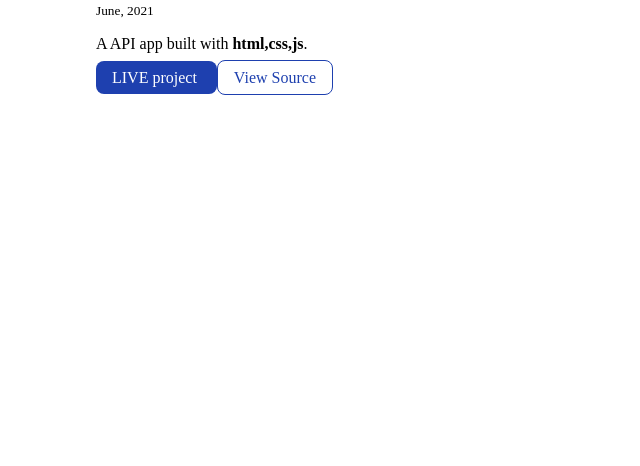
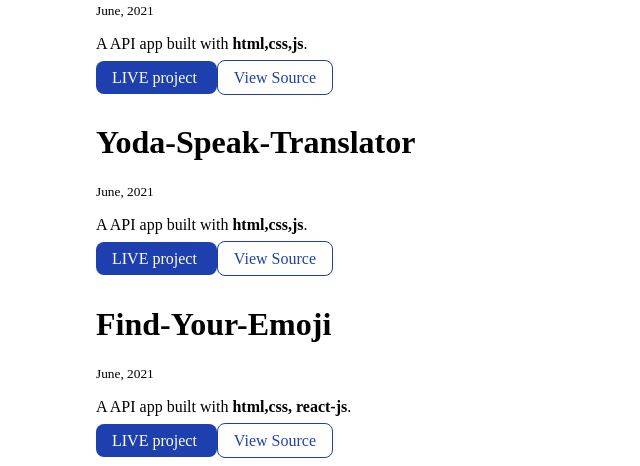
Before and after one commit to Nupur-Khatri/portfolio, a plain HTML site: page projects.html in a window 1280 px wide. Shown: the part 751-1217 px from the top of the page, without its empty margins (264-904 px from the left). Before the commit the page ends 854 px from the top, so only its background shows below. Drawn offline with Linux system fonts and the light colour scheme; a web font is replaced by a local one.

Commit message:
Update projects.html

```diff
--- a/projects.html
+++ b/projects.html
@@ -63,6 +63,28 @@
                 </a>
             </div>
         </li>
+        <li>
+            <div class="container container-center ">
+                <h1 style="padding-top: 1rem;">Yoda-Speak-Translator</h1>
+                <small>June, 2021</small>
+                <p>A API app built with <strong>html,css,js</strong>.</p>
+                <a class="link link-primary" href="https://yodatranslator1.netlify.app/">LIVE project
+                </a>
+                <a class="link link-secondary" href="https://github.com/Nupur-Khatri/Yoda-Speak-Translator">View Source
+                </a>
+            </div>
+        </li>
+        <li>
+            <div class="container container-center ">
+                <h1 style="padding-top: 1rem;">Find-Your-Emoji</h1>
+                <small>June, 2021</small>
+                <p>A API app built with <strong>html,css, react-js</strong>.</p>
+                <a class="link link-primary" href="https://find-your-emoji-by-nupurkhatri.netlify.app/">LIVE project
+                </a>
+                <a class="link link-secondary" href="https://github.com/Nupur-Khatri/Find-Your-Emoji">View Source
+                </a>
+            </div>
+        </li>
     </ul>
 
 </body>
```
